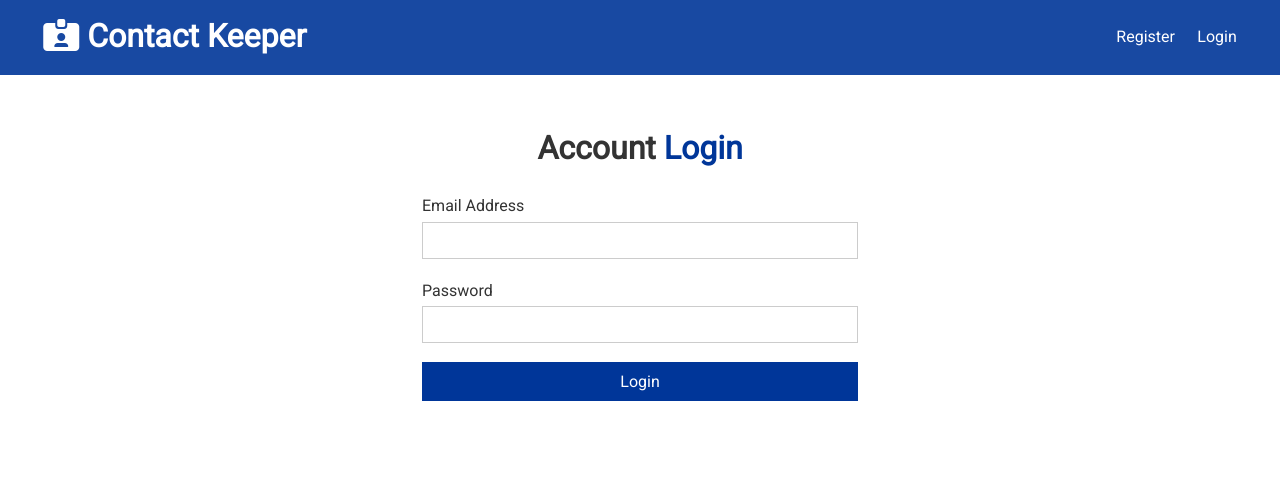
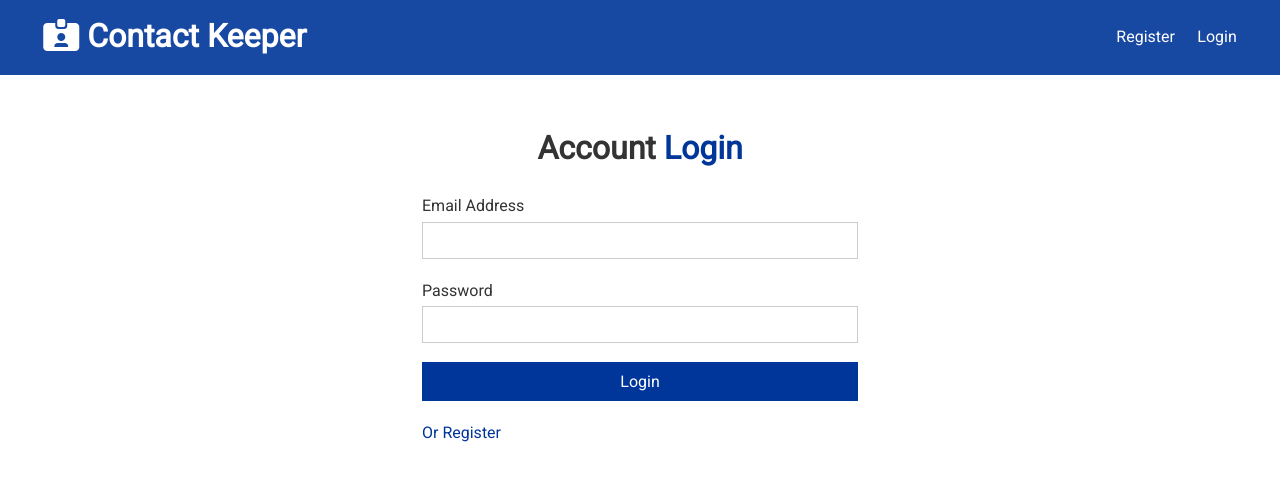
Before and after one commit to Mahsa1990a/contact-keeper, a React (Create React App) app in the folder client/: page /login in a window 1280 px wide. Shown: the top 480 px of the page. Built offline with nearby package versions, Linux system fonts and the light colour scheme.

Commit message:
added register into login

```diff
--- a/client/src/components/auth/Login.jsx
+++ b/client/src/components/auth/Login.jsx
@@ -2,6 +2,7 @@
 import React, { useState, useContext, useEffect } from 'react';
 import AlertContext from '../../context/alert/alertContext';
 import AuthContext from '../../context/auth/authContext';
+import { Link } from 'react-router-dom';
 
 const Login = (props) => {
 
@@ -61,6 +62,7 @@
           <input type="password" name="password" value={password} onChange={onChange} required />
         </div>
         <input type="submit" value="Login" className='btn btn-primary btn-block' />
+        <Link to='/register'>Or Register</Link>
       </form>
     </div>
   )
```
